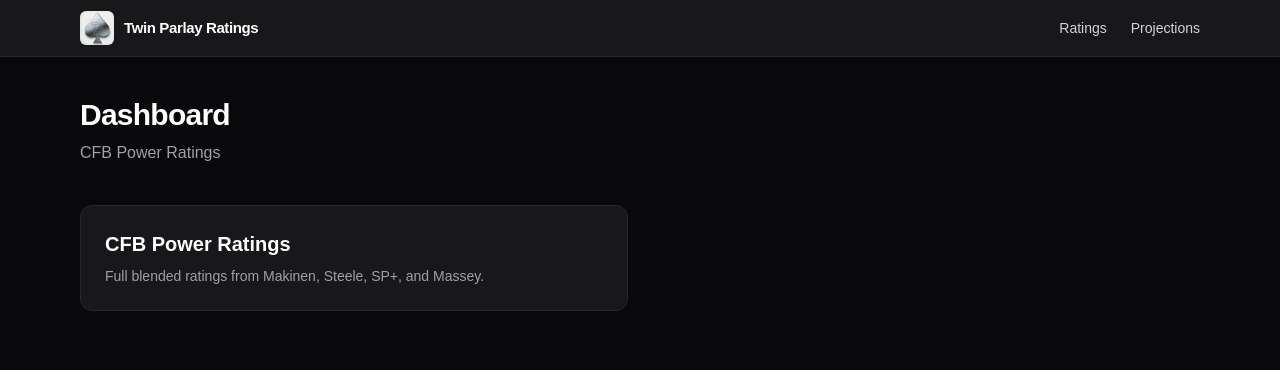
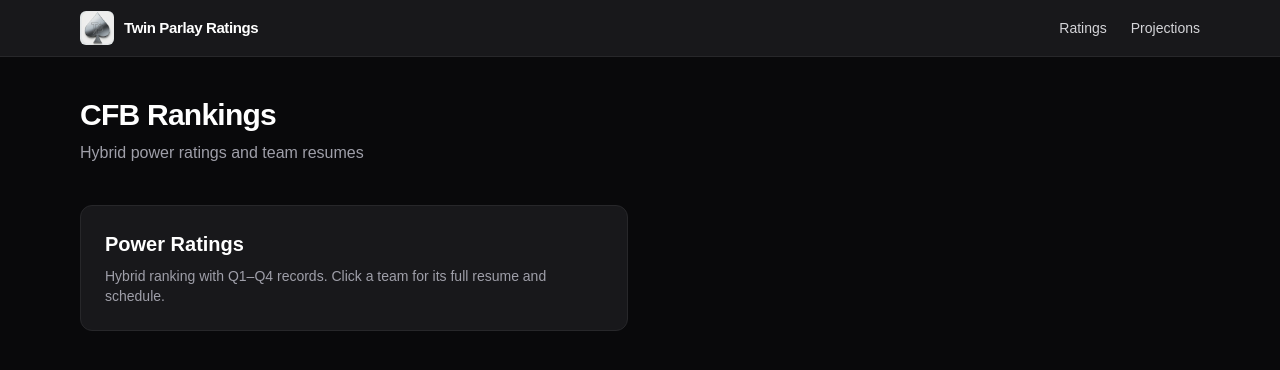
Before and after one commit to tecmosuperhawk/twin-parlay-football-ratings, a Next.js app: page / in a window 1280 px wide. Shown: the top 370 px of the page. Built offline with nearby package versions, Linux system fonts and the light colour scheme.

Commit message:
Rename homepage to match hybrid rankings

```diff
--- a/src/app/page.tsx
+++ b/src/app/page.tsx
@@ -3,8 +3,8 @@ export default function Home() {
     <main className="min-h-screen bg-zinc-950 text-white">
       <div className="max-w-6xl mx-auto px-4 py-10">
         <div className="mb-10">
-          <h1 className="text-3xl font-bold tracking-tight">Dashboard</h1>
-          <p className="text-zinc-400 mt-2">CFB Power Ratings</p>
+          <h1 className="text-3xl font-bold tracking-tight">CFB Rankings</h1>
+          <p className="text-zinc-400 mt-2">Hybrid power ratings and team resumes</p>
         </div>
 
         <div className="grid gap-6 md:grid-cols-2">
@@ -12,9 +12,9 @@ export default function Home() {
             href="/ratings"
             className="block rounded-xl border border-zinc-800 bg-zinc-900 p-6 hover:border-zinc-600 transition"
           >
-            <h2 className="text-xl font-semibold mb-2">CFB Power Ratings</h2>
+            <h2 className="text-xl font-semibold mb-2">Power Ratings</h2>
             <p className="text-zinc-400 text-sm">
-              Full blended ratings from Makinen, Steele, SP+, and Massey.
+              Hybrid ranking with Q1–Q4 records. Click a team for its full resume and schedule.
             </p>
           </a>
         </div>
```
